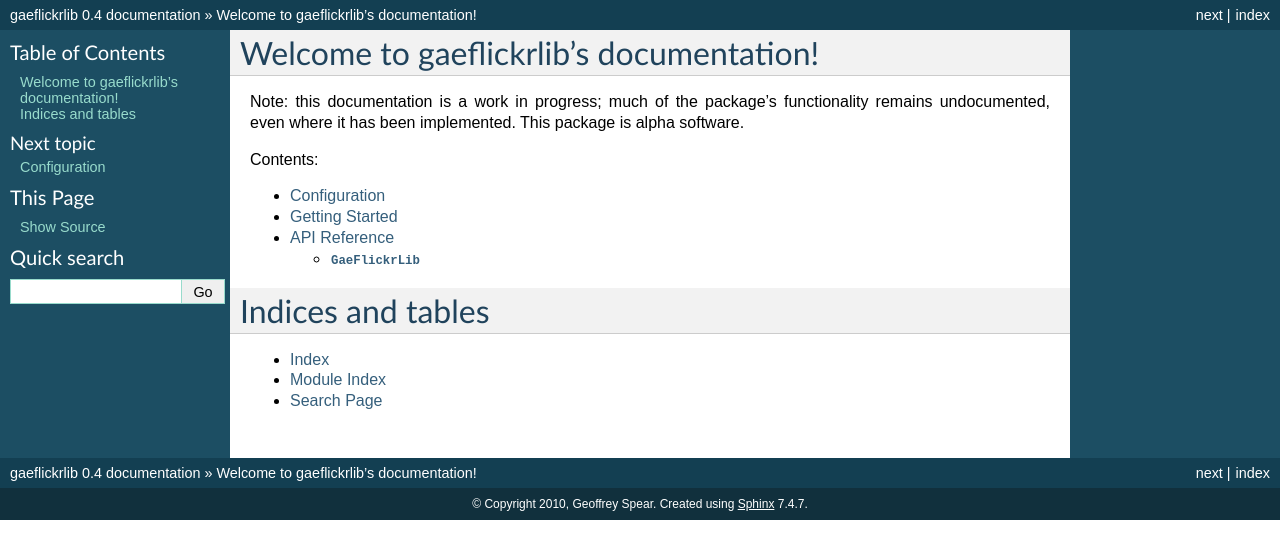
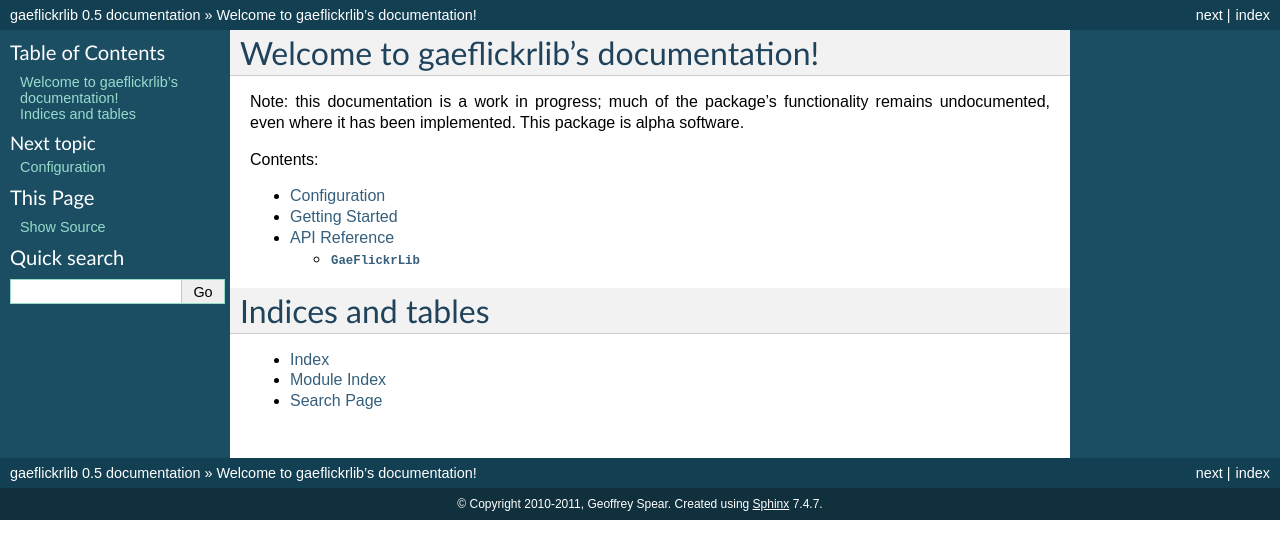
Before and after one commit to Wooble/gaeflickrlib, a Sphinx documentation site: the page built from doc/index.rst, in a window 1280 px wide. Shown: the top 559 px of the page. Built offline with Sphinx 7.4.7, drawn with Linux system fonts in a browser that asks for light colours.

Commit message:
correct version number in docs; update changelog
--HG--
branch : dynamic

```diff
--- a/changelog.txt
+++ b/changelog.txt
@@ -21,6 +21,8 @@
           starts a session for above-mentioned decorated request
           handlers.
 
-version 0.4,
+version 0.5, 2/25/2011
 
         - implemented flickr.auth.getFullToken
+        - fixed style problems
+        - fixed issue with pickling tokens
--- a/doc/conf.py
+++ b/doc/conf.py
@@ -38,16 +38,16 @@
 
 # General information about the project.
 project = u'gaeflickrlib'
-copyright = u'2010, Geoffrey Spear'
+copyright = u'2010-2011, Geoffrey Spear'
 
 # The version info for the project you're documenting, acts as replacement for
 # |version| and |release|, also used in various other places throughout the
 # built documents.
 #
 # The short X.Y version.
-version = '0.4'
+version = '0.5'
 # The full version, including alpha/beta/rc tags.
-release = '0.4'
+release = '0.5'
 
 # The language for content autogenerated by Sphinx. Refer to documentation
 # for a list of supported languages.
--- a/gaeflickrlib/__init__.py
+++ b/gaeflickrlib/__init__.py
@@ -9,8 +9,8 @@
 from gaeflickrlib import models
 from gaeflickrlib.helpers import get_text
 import gaeflickrlib.exceptionhandlers as eh
+import logging
 
-import logging
 import urllib
 import pickle
 
@@ -385,6 +385,7 @@
         if authsess is not None and _perm_ok(authsess['perms'], perms):
             self.flickr = GaeFlickrLib(api_key=API_KEY, api_secret=API_SECRET,
                                        token = authsess)
+            logging.debug(authsess)
             return fun(self, *args, **kw)
     if not optional:
         logging.debug("no auth session; redirecting")
```
